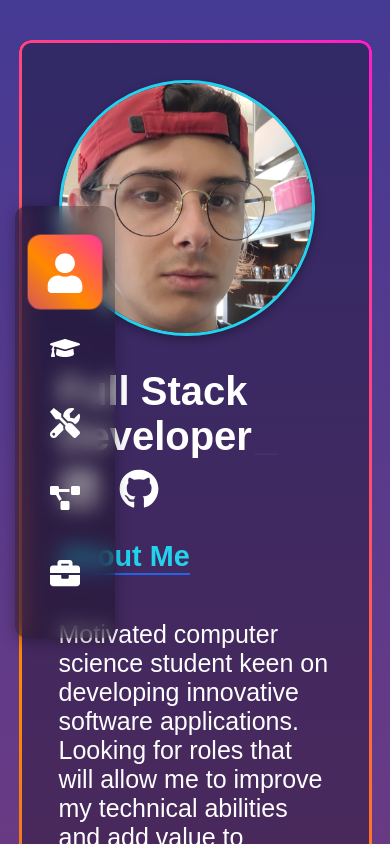
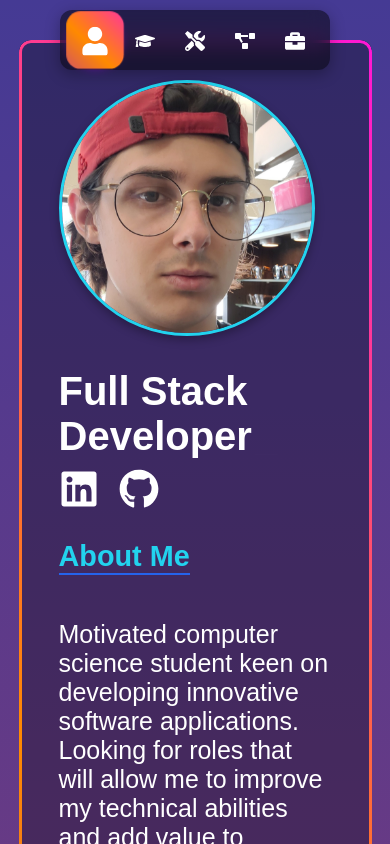
Before and after one commit to JustMeNova/vitaliy-portfolio, a React (Create React App) app: page / in a window 390 px wide. Shown: the top 844 px of the page. Built offline with nearby package versions, Linux system fonts and the light colour scheme.

Commit message:
finalize project

```diff
--- a/src/components/Work.js
+++ b/src/components/Work.js
@@ -2,8 +2,11 @@ import { FaBriefcase } from "react-icons/fa";
 
 const Work = () => {
   return (
-    <section id="work" className="section">
-      <h2 className="work-title">Work Experience</h2>
+    <section id="work" className="work section">
+      <h2 className="section-title">Work Experience</h2>
+
+      {/* Job 1 */}
+      <div className="work-experience">
         <div className="work-header">
           <h3 className="work-position">
             <FaBriefcase />
@@ -19,6 +22,27 @@ const Work = () => {
           <li>Assisted customers with day-to-day banking needs.</li>
           <li>Helped clients navigate banking products and services.</li>
         </ul>
+      </div>
+
+      {/* Job 2 */}
+      <div className="work-experience">
+        <div className="work-header">
+          <h3 className="work-position">
+            <FaBriefcase />
+            Front Desk Receptionist
+          </h3>
+          <div className="timeline">
+            <span className="timeline-date">June 2022</span>
+            <span className="timeline-line"></span>
+            <span className="timeline-date">Present</span>
+          </div>
+        </div>
+        <ul className="work-details">
+          <li>Managed reservations and handled check-ins and check-outs.</li>
+          <li>Maintained records of bookings, payments, and guest details.</li>
+          <li>Coordinated with housekeeping to ensure guest satisfaction.</li>
+        </ul>
+      </div>
     </section>
   );
 };
--- a/src/styles/global.css
+++ b/src/styles/global.css
@@ -19,6 +19,9 @@ body {
   font-size: 25px;
   font-weight: 300;
   margin-bottom: 20px;
+}
+section:last-child {
+  margin-bottom: 50px; /* Extra space to allow full scrolling */
 }
 .contact-info {
   display: flex;
@@ -237,15 +240,54 @@ html {
 }
 
 @media (max-width: 768px) {
-  .navbar {
-    flex-direction: column;
+  .header {
+    flex-direction: row; /* Horizontal layout */
+    position: fixed;
+    top: 10px; /* Navbar floats at the top */
+    left: 50%; /* Center it horizontally */
+    transform: translateX(-50%);
+    width: auto; /* Allow content to determine width */
+    padding: 10px 15px;
+    border-radius: 12px; /* Rounded corners */
+    background-color: rgba(0, 0, 0, 0.5); /* Floating background */
+    box-shadow: 0px 4px 15px rgba(0, 0, 0, 0.3); /* Floating shadow effect */
   }
 
   .nav-links {
-    flex-direction: column;
-    gap: 15px;
+    flex-direction: row;
+    gap: 10px;
+    list-style: none;
+    padding: 0;
+    margin: 0;
+  }
+
+  .nav-links li a {
+    display: flex;
+    align-items: center;
+    justify-content: center;
+    width: 40px; /* Smaller circle size */
+    height: 40px;
+    border-radius: 50%; /* Keep circular icons */
+    color: #ffffff;
+    transition: transform 0.4s ease-in-out, box-shadow 0.4s ease-in-out;
+  }
+
+  .nav-links li a:hover,
+  .nav-links li a.active {
+    transform: scale(1.2); /* Slight enlargement on hover */
+    box-shadow: 0px 2px 10px rgba(150, 11, 230, 0.8); /* Floating effect */
+  }
+
+  .nav-links li a svg {
+    font-size: 20px; /* Adjust icon size */
+    transition: transform 0.3s ease-in-out;
+  }
+
+  .nav-links li a:hover svg {
+    transform: scale(1.1); /* Icon animation */
   }
 }
+
 
 /* education styles */
 
@@ -441,15 +483,34 @@ html {
   font-size: 1.2rem;
   color: #9ca3af;
 }
-/* Work styles */
+
 /* Work Section Title */
-.work-title {
+.work .section-title {
+  font-size: 1.8rem;
+  color: #22d3ee;
+  margin-bottom: 20px;
+  position: absolute;
+  top: 10px;
+  left: 35px;
+  z-index: 10;
+}
+
+/* Work Section Title */
+.work .section-title {
   font-size: 1.8rem;
   color: #22d3ee;
   margin-bottom: 20px;
   text-align: center;
   border-bottom: 2px solid #2563eb;
   display: inline-block;
+}
+
+/* Container for Each Job */
+.work-experience {
+  display: flex;
+  flex-direction: column;
+  align-items: center;
+  margin-bottom: 40px; /* Space between job experiences */
 }
 
 /* Header for Work Details */
@@ -468,6 +529,7 @@ html {
   align-items: center;
   gap: 8px;
   margin-bottom: 10px;
+  text-align: center;
 }
 
 /* Timeline for Work */
@@ -475,14 +537,16 @@ html {
   display: flex;
   align-items: center;
   justify-content: center;
+  width: 100%;
+  max-width: 300px; /* Optional: Limit the timeline width */
   margin-top: 10px;
 }
 
 .timeline-line {
   flex: 1;
   height: 2px;
-  background-color: #f50de2;
-  margin: 0 8px;
+  background-color: #f50de2; /* Line color */
+  margin: 0 10px;
 }
 
 .timeline-date {
@@ -490,8 +554,9 @@ html {
   color: #ffffff;
   font-weight: 500;
   padding: 5px 10px;
-  background-color: #e6028750;
+  background-color: #9e02e6; /* Date background */
   border-radius: 8px;
+  white-space: nowrap;
 }
 
 /* Details List */
```
Lines whose indentation alone changed are shown as unchanged.
